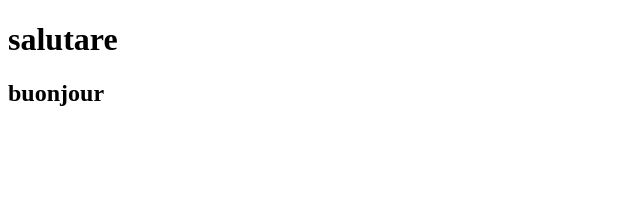
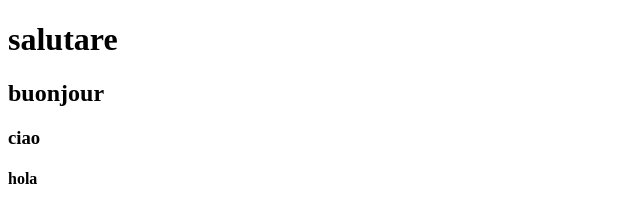
Before and after one commit to Furtuna-Mariana/QA-Test-Proiect1, a plain HTML site: page index.html in a window 1280 px wide. Shown: the full height of the page, 0-640 px from the left. Drawn offline with Linux system fonts and the light colour scheme.

Commit message:
sau mai adaugat 2linii

```diff
--- a/index.html
+++ b/index.html
@@ -8,6 +8,7 @@
 <body>
     <h1>salutare</h1>
     <h2>buonjour</h2>
-
+    <h3>ciao</h3>
+    <h4>hola</h4>
 </body>
 </html>
```
